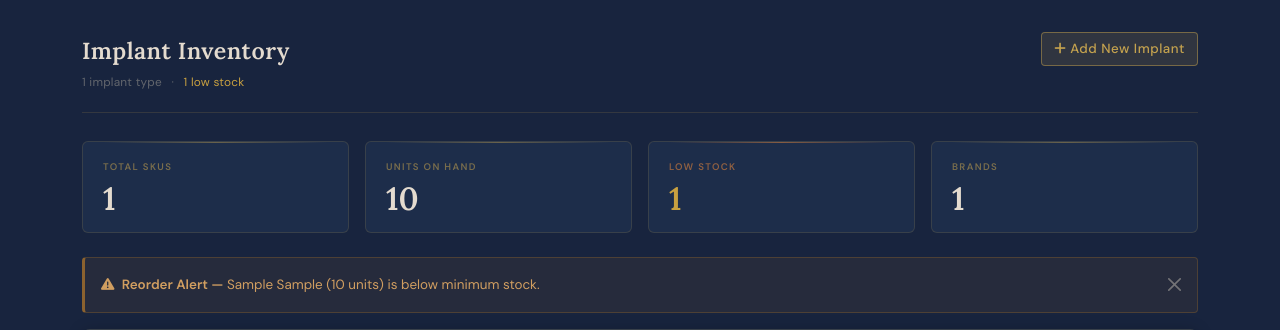
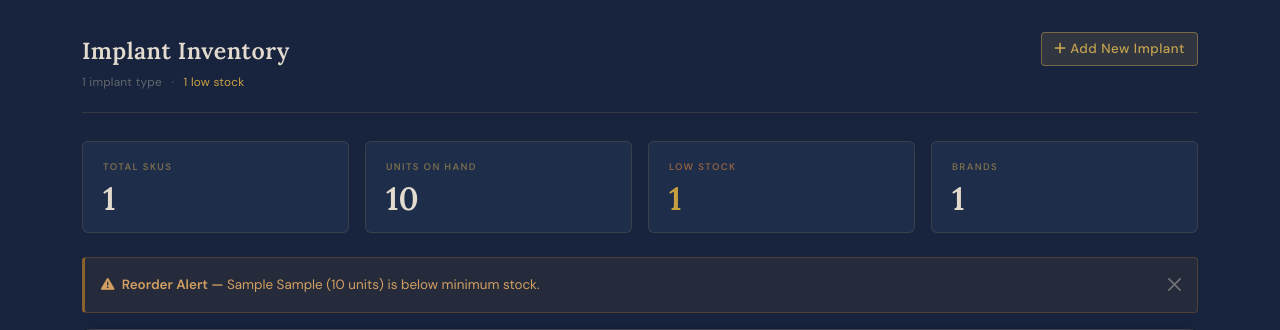
Before and after one commit to Ethanxu1/Implant-Database, a Flask app: page / in a window 1280 px wide. Shown: the part 56-386 px from the top of the page. Run offline with Flask 3, Linux system fonts and the light colour scheme; a user stored in the database is signed in; tables that the repository leaves empty hold one stand-in row (values such as "Sample post").

Commit message:
Small update to style to remove color accent form the status boxes

```diff
--- a/static/style.css
+++ b/static/style.css
@@ -169,18 +169,6 @@ hr { border-color: var(--border); opacity: 1; }
   border: 1px solid var(--border);
   border-radius: 6px;
   padding: 1.1rem 1.25rem;
-  position: relative;
-  overflow: hidden;
-}
-.stat-card::before {
-  content: '';
-  position: absolute;
-  top: 0; left: 1.25rem; right: 1.25rem;
-  height: 1px;
-  background: linear-gradient(90deg, transparent, rgba(196,162,78,0.45), transparent);
-}
-.stat-card.warn::before {
-  background: linear-gradient(90deg, transparent, rgba(220,130,60,0.55), transparent);
 }
 .stat-label {
   font-family: 'DM Sans', sans-serif;
```
